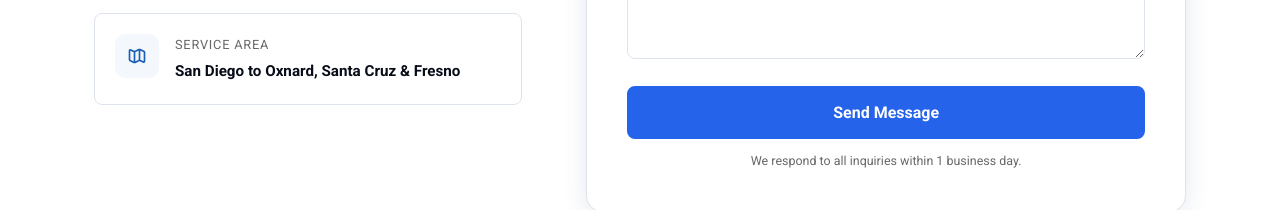
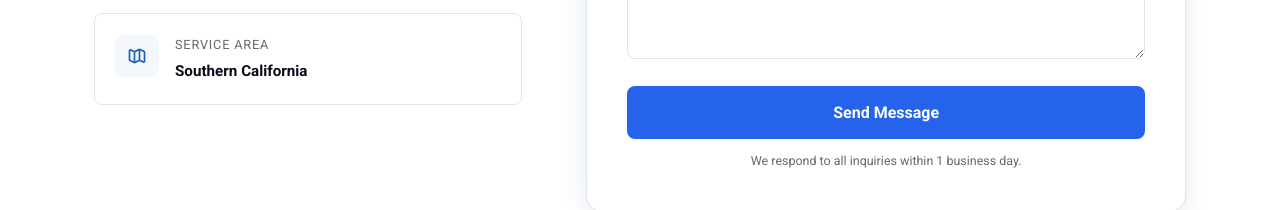
Before and after one commit to aarana-debug/WCshoppingcarts, a plain HTML site: page index.html in a window 1280 px wide. Shown: the part 9306-9516 px from the top of the page. Drawn offline with Linux system fonts and the light colour scheme.

Commit message:
Simplify service area in contact section to Southern California only
Co-Authored-By: Claude Sonnet 4.6 <noreply@anthropic.com>

```diff
--- a/index.html
+++ b/index.html
@@ -1162,7 +1162,7 @@
               </div>
               <div>
                 <div class="contact-card-title">Service Area</div>
-                <div class="contact-card-value">San Diego to Oxnard, Santa Cruz &amp; Fresno</div>
+                <div class="contact-card-value">Southern California</div>
               </div>
             </div>
           </div>
```
